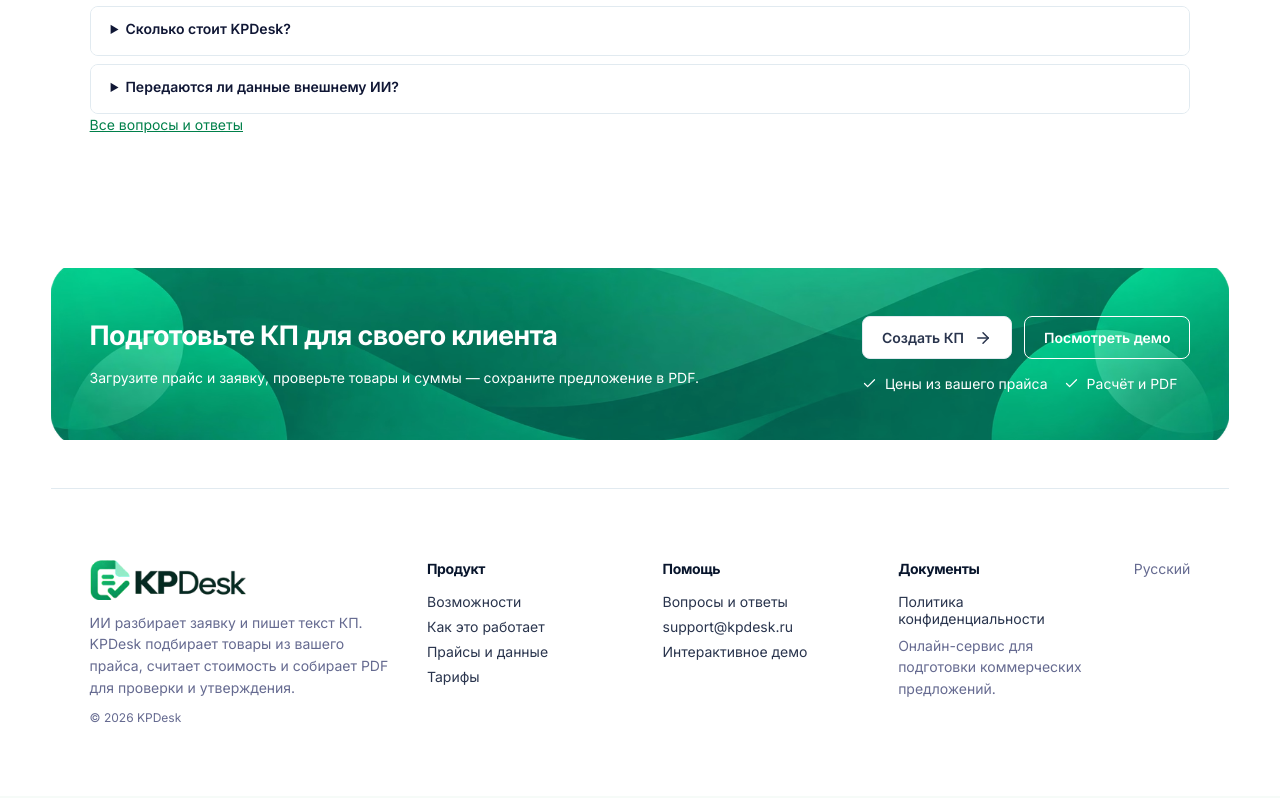
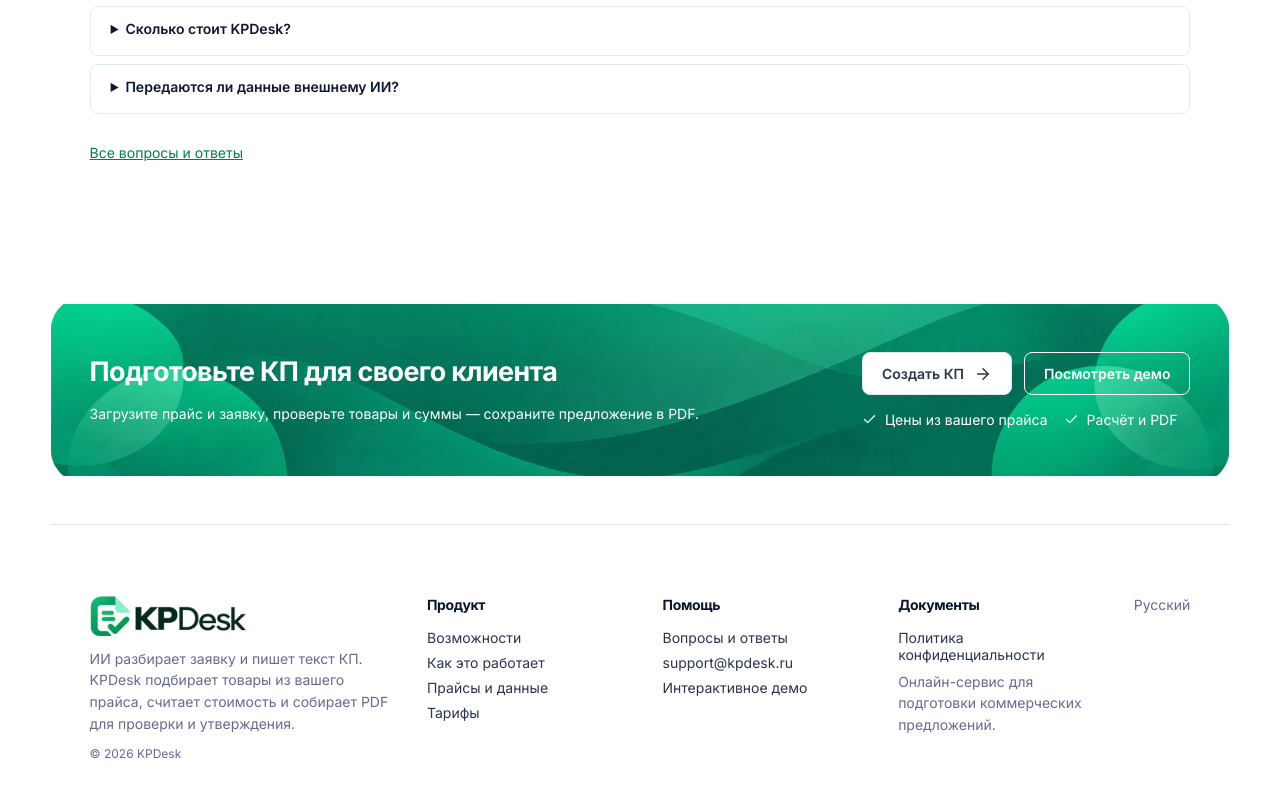
Before and after one commit to fedorovich-web/kpdesk, a React (Vite) app in the folder frontend/: page / in a window 1280 px wide. Shown: the part 4006-4804 px from the top of the page. Built offline with nearby package versions, Linux system fonts and the light colour scheme.

Commit message:
a11y: provide a comfortably sized FAQ link touch area

```diff
--- a/frontend/src/styles/public.css
+++ b/frontend/src/styles/public.css
@@ -195,3 +195,9 @@
   .public-footer-brand { grid-column: auto; }
 }
 @media (width <= 600px) { .public-integration-grid { grid-template-columns: minmax(0,1fr); } }
+
+
+
+/* The FAQ follow-up link is a genuine 32px+ touch target on phones. */
+.public-faq-more { margin-block-start: var(--space-5); }
+.public-faq-more-link { display: inline-flex; align-items: center; min-block-size: 36px; padding-block: 8px; }
```
